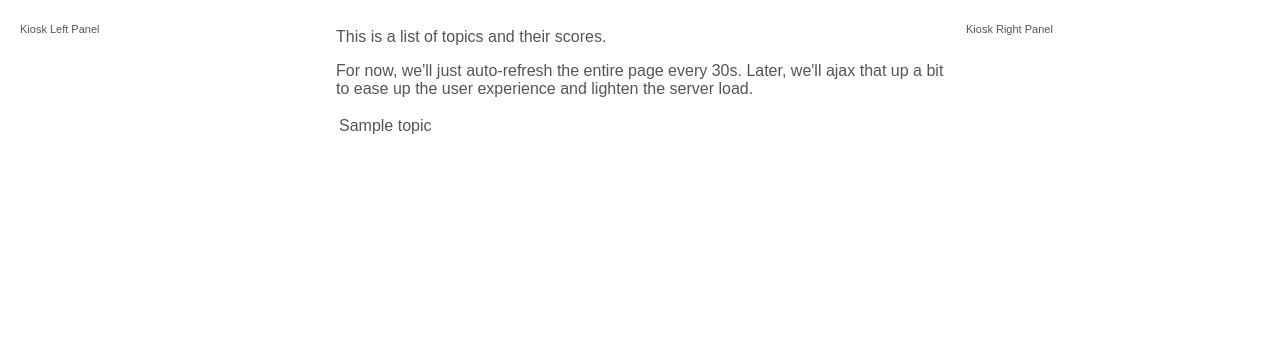
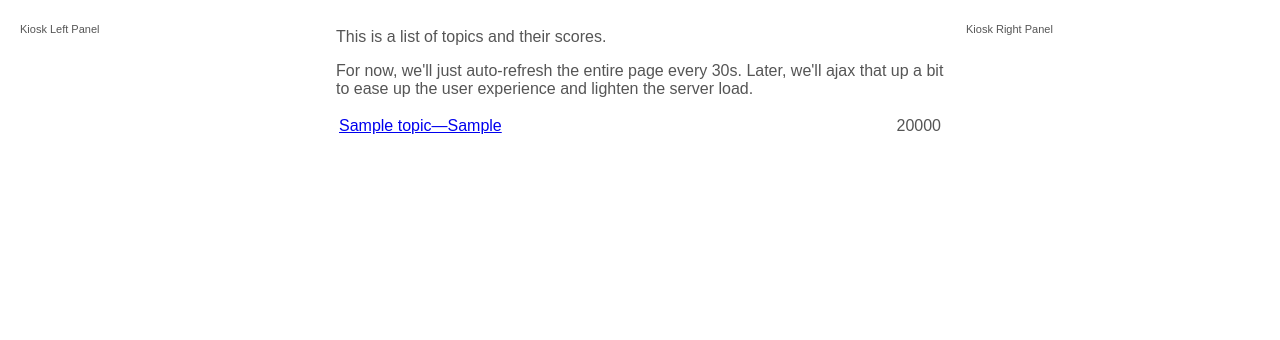
Before and after one commit to neqelr17/firestorm, a Django app: template firestorm/templates/kiosk/framework.html in a window 1280 px wide. Shown: the part 119-459 px from the top of the page. Run offline with Django 3.2, Linux system fonts and the light colour scheme; the template is opened without the code that fills it: most values are stand-ins (such as "Sample title", 1, 10 or a date in 2020).

Commit message:
made kiosk display basic information and autorefresh

```diff
--- a/firestorm/templates/kiosk/score_page.html
+++ b/firestorm/templates/kiosk/score_page.html
@@ -1,7 +1,12 @@
-<table>
+{% load sekizai_tags %}
+{% addtoblock 'page_head' %}
+    <meta http-equiv="refresh" content=5>
+{% endaddtoblock %}
+<table class='kiosk'>
 {% for topic in topics %}
     <tr>
-        <td>{{ topic }}</td>
+        <td class='topic_name'><a href="{{ topic.url }}">{{ topic }}&mdash;{{ topic.get_depth_display }}</a></td>
+        <td class='topic_score'>20000</td>
     </tr>
 {% endfor %}
 </table>
--- a/firestorm/views_kiosk.py
+++ b/firestorm/views_kiosk.py
@@ -10,9 +10,13 @@ from __future__ import unicode_literals
 
 from django.shortcuts import render
 
+from models import Topic
 
 def kiosk(request):
     """kiosk is the display that will be projected on the screen, refreshing
     with updates as others make changes.
     """
-    return render(request, 'kiosk/framework.html', {})
+    topics = Topic.objects.all()
+    return render(request, 'kiosk/framework.html', {
+        'topics':topics
+    })
--- a/static/css/style.css
+++ b/static/css/style.css
@@ -77,3 +77,11 @@ body {
 td {
   vertical-align: top;
 }
+
+.kiosk {
+  width: 100%;
+}
+
+.kiosk .topic_score {
+  text-align: right;
+}
--- a/templates/base.html
+++ b/templates/base.html
@@ -4,6 +4,7 @@
 <head>
     <meta http-equiv="X-UA-Compatible" content="IE=edge,chrome=1">
     <title>{% block page_title %}Python Utah North{% endblock %}</title>
+    {% render_block 'page_head' %}
     {% addtoblock "css" %}<link rel="stylesheet" type="text/css" href="{{ STATIC_URL }}css/style.css" />{% endaddtoblock %}
     {% if icon %}
         {% addtoblock "css" %}<link rel="icon" type="image/png" href="{{ STATIC_URL }}{{icon}}" />{% endaddtoblock %}
```
